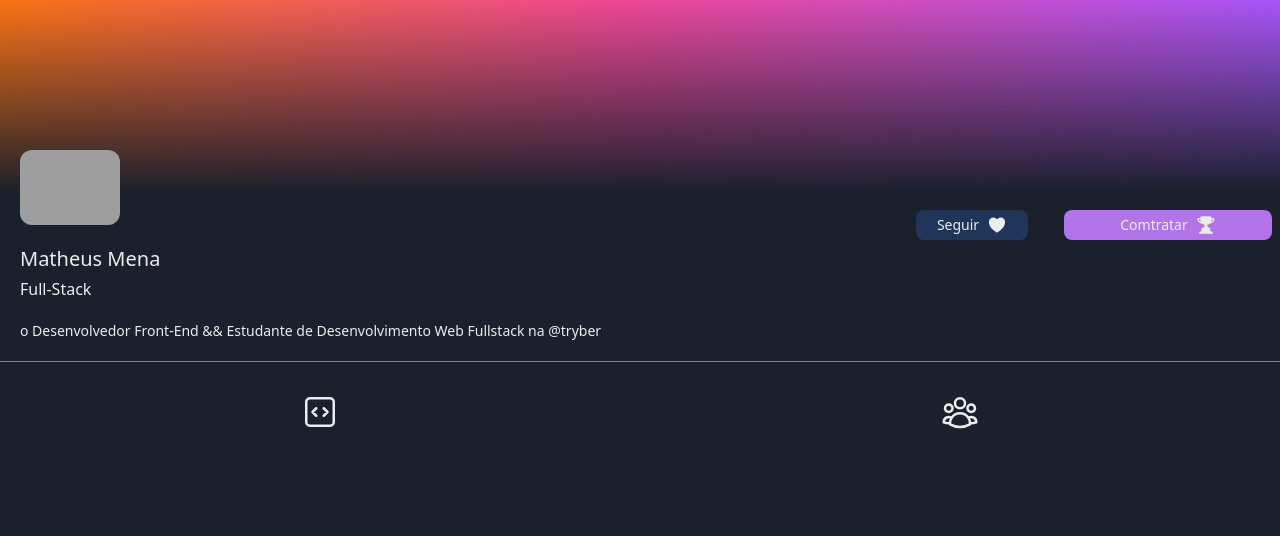
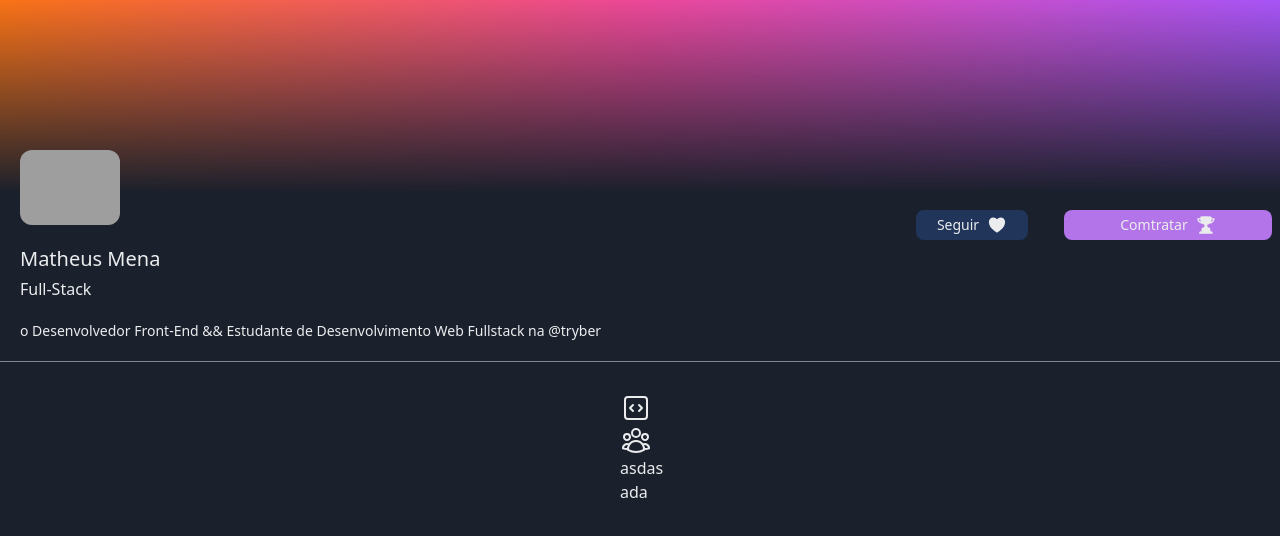
Before and after one commit to MatheusMena/project-sales, a Next.js app: page /perfil in a window 1280 px wide. Shown: the top 536 px of the page. Built offline with nearby package versions, Linux system fonts and the light colour scheme; grey boxes are pictures that could not be loaded.

Commit message:
🚧
  update galleryPost

```diff
--- a/src/components/PerfilPages/GalleryPost.tsx
+++ b/src/components/PerfilPages/GalleryPost.tsx
@@ -5,17 +5,40 @@ import {
 
 export const GalleryPost = () => {
   return (
-    <main className='h-screen text-snow mt-5 md:relative md:top-28'>
-      <section className='flex justify-evenly'>
-        <div className='w-full flex justify-center items-center'>
-          <CodeBracketSquareIcon className='md:w-10 w-8' />
+    <main
+      className='h-screen text-snow mt-5 max-w-6xl m-auto x
+    md:relative md:top-28
+    lg;flex lg:w-10'
+    >
+      <section
+        className='
+      flex justify-evenly
+
+
+      lg:justify-start lg:flex-col'
+      >
+        <div
+          className='
+
+        w-full flex justify-center items-center
+
+        lg:w-auto lg:block
+        '
+        >
+          <CodeBracketSquareIcon className='w-8' />
         </div>
-        <div className='w-full flex justify-center items-center'>
-          <UserGroupIcon className='md:w-10 w-8' />
+        <div
+          className='
+        w-full flex justify-center items-center
+
+        lg:w-auto lg:block
+        '
+        >
+          <UserGroupIcon className=' w-8' />
         </div>
       </section>
-      <article></article>
-      <article></article>
+      <article>asdas</article>
+      <article>ada</article>
     </main>
   )
 }
```
